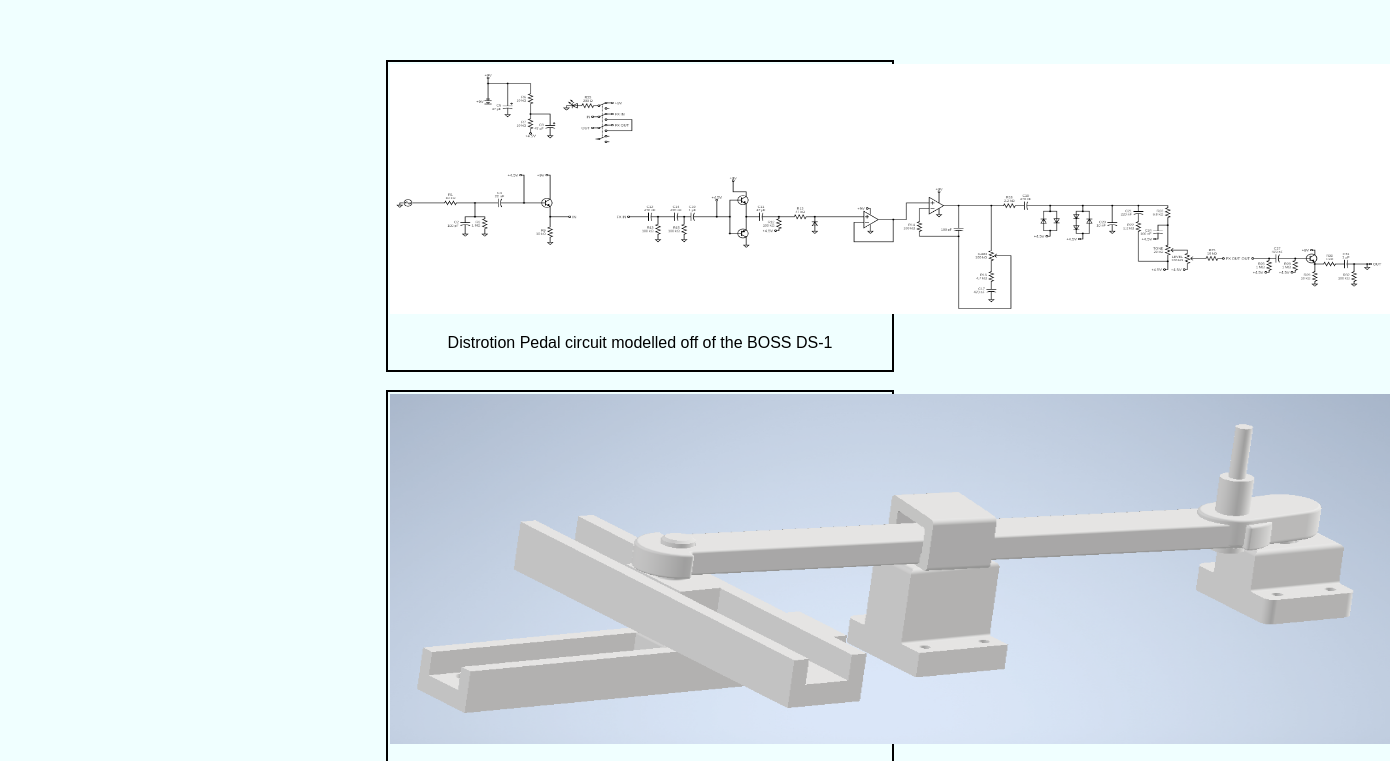
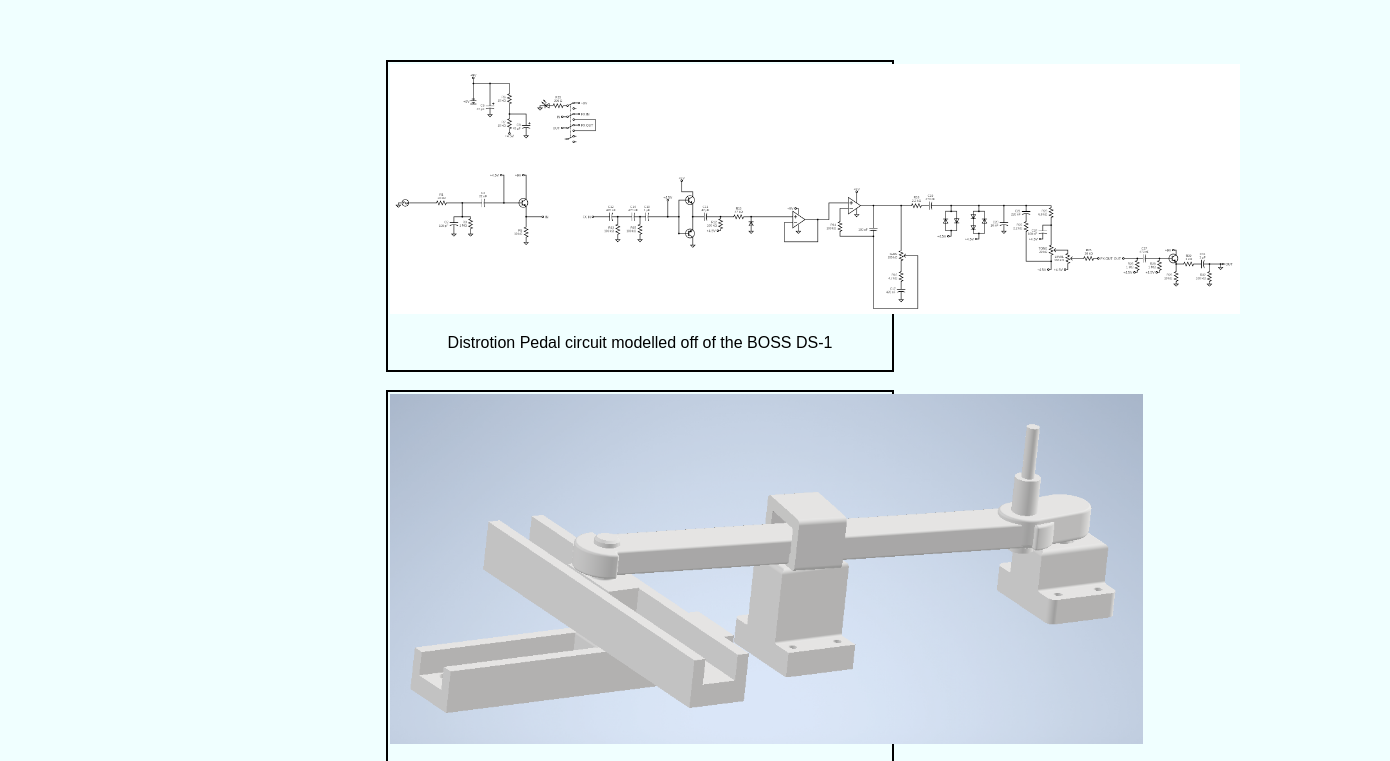
Before and after one commit to pmacican/website, a plain HTML site: page index.html in a window 1280 px wide. Shown: the part 103-864 px from the top of the page, 1390 px wide, since content can reach past the window. Drawn offline with Linux system fonts and the light colour scheme.

Commit message:
Add files via upload

```diff
--- a/index.html
+++ b/index.html
@@ -13,12 +13,12 @@
 
 
     <div class="project">
-        <img src="circuit(3).png" height="250px" width="1000px">
+        <img src="circuit(3).png" height="250px">
         <p>Distrotion Pedal circuit modelled off of the BOSS DS-1</p>
     </div>
     <br>
     <div class="project">
-        <img src="Reciprocator.png" height="350px" width="1000px">
+        <img src="Reciprocator.png" height="350px">
         <p>Reciprocator made in Autodesk Inventor</p>
     </div>
     <br>
```
